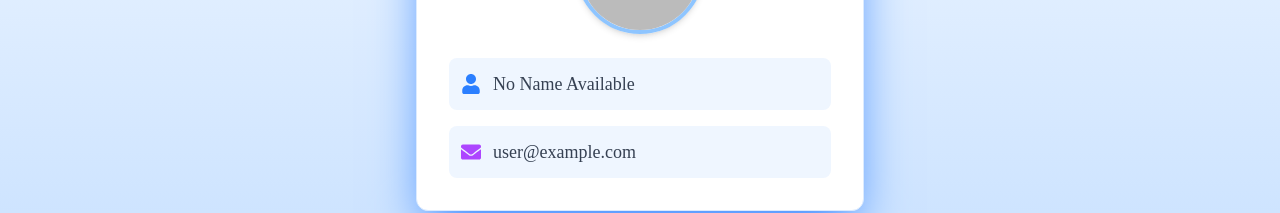
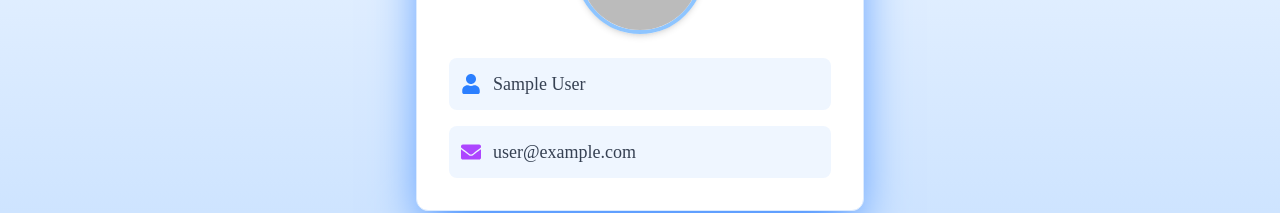
Before and after one commit to GMRedoan/assignment-09, a React (Vite) app: page /profile in a window 1280 px wide. Shown: the part 475-688 px from the top of the page. Built offline with nearby package versions, Linux system fonts and the light colour scheme; no server answers; sample sign-in values are in the browser's storage; a web font is replaced by a local one.

Commit message:
bug fixes

```diff
--- a/src/Components/Navbar.jsx
+++ b/src/Components/Navbar.jsx
@@ -19,7 +19,6 @@ const Navbar = () => {
         }).catch((error) => {
             console.log(error)
         });
-        //  window.location.reload()
     }
     const navigate = useNavigate()
     return (
--- a/src/Pages/Profile.jsx
+++ b/src/Pages/Profile.jsx
@@ -25,7 +25,7 @@ const Profile = () => {
 
           <div className="flex items-center gap-3 bg-blue-50 p-3 rounded-lg">
             <FaUser className="text-blue-500 text-xl" />
-            <p className="text-lg font-medium">{user.name || "No Name Available"}</p>
+            <p className="text-lg font-medium">{user.displayName || "No Name Available"}</p>
           </div>
 
           <div className="flex items-center gap-3 bg-blue-50 p-3 rounded-lg">
--- a/src/Pages/Registration.jsx
+++ b/src/Pages/Registration.jsx
@@ -116,7 +116,7 @@ const Registration = () => {
                                         className="input" placeholder="Password" />
                                     <p
                                         onClick={() => setShowPass(!showPass)}
-                                        className='absolute top-3.5 right-5 cursor-pointer z-10'>{showPass ? <FaEye /> : <FaEyeSlash />}</p>
+                                        className='absolute top-3.5 right-5 cursor-pointer z-10'>{showPass ? <FaEyeSlash /> : <FaEye />}</p>
                                 </div>
                                 {
                                     error && <p className='text-red-500'>{error}</p>
```
